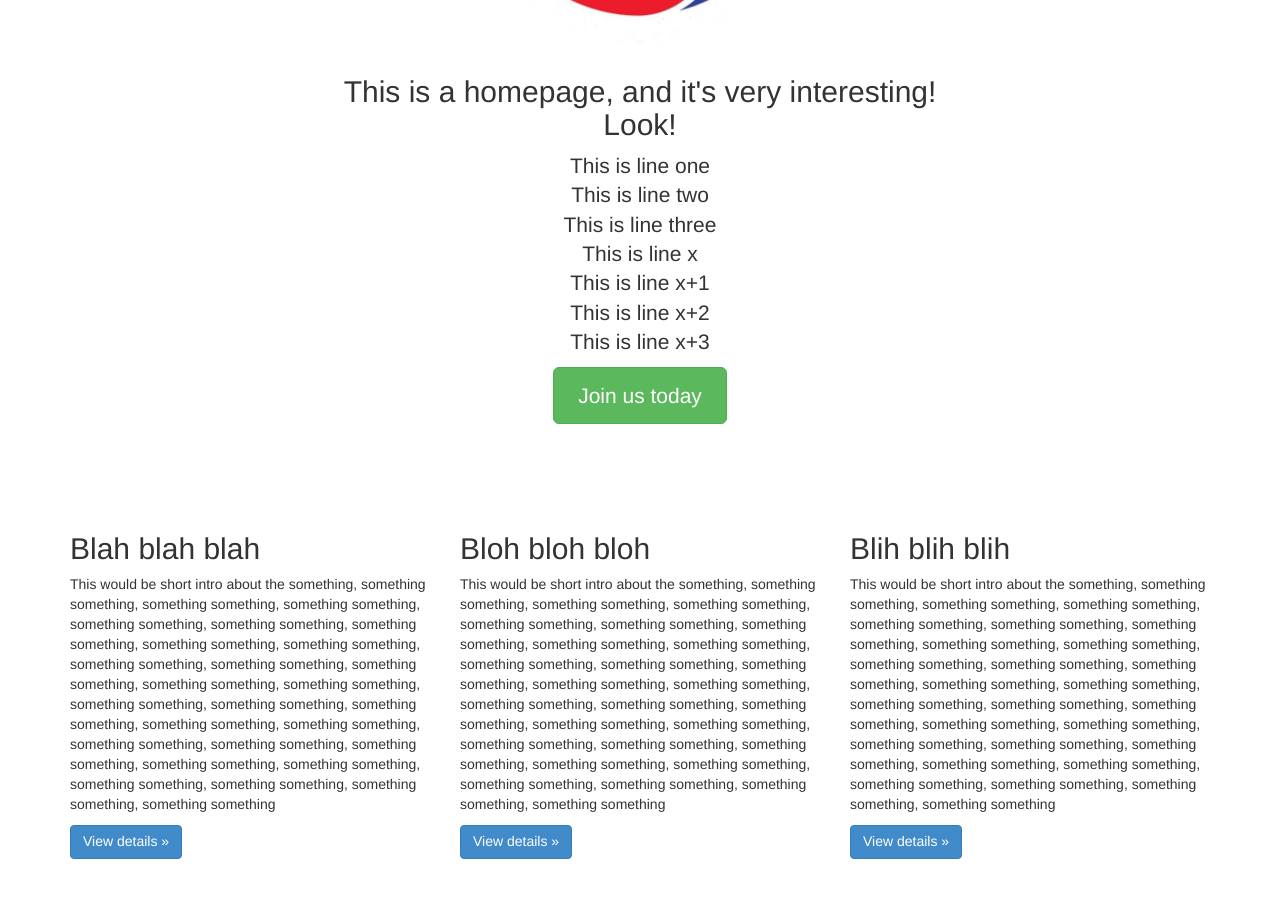
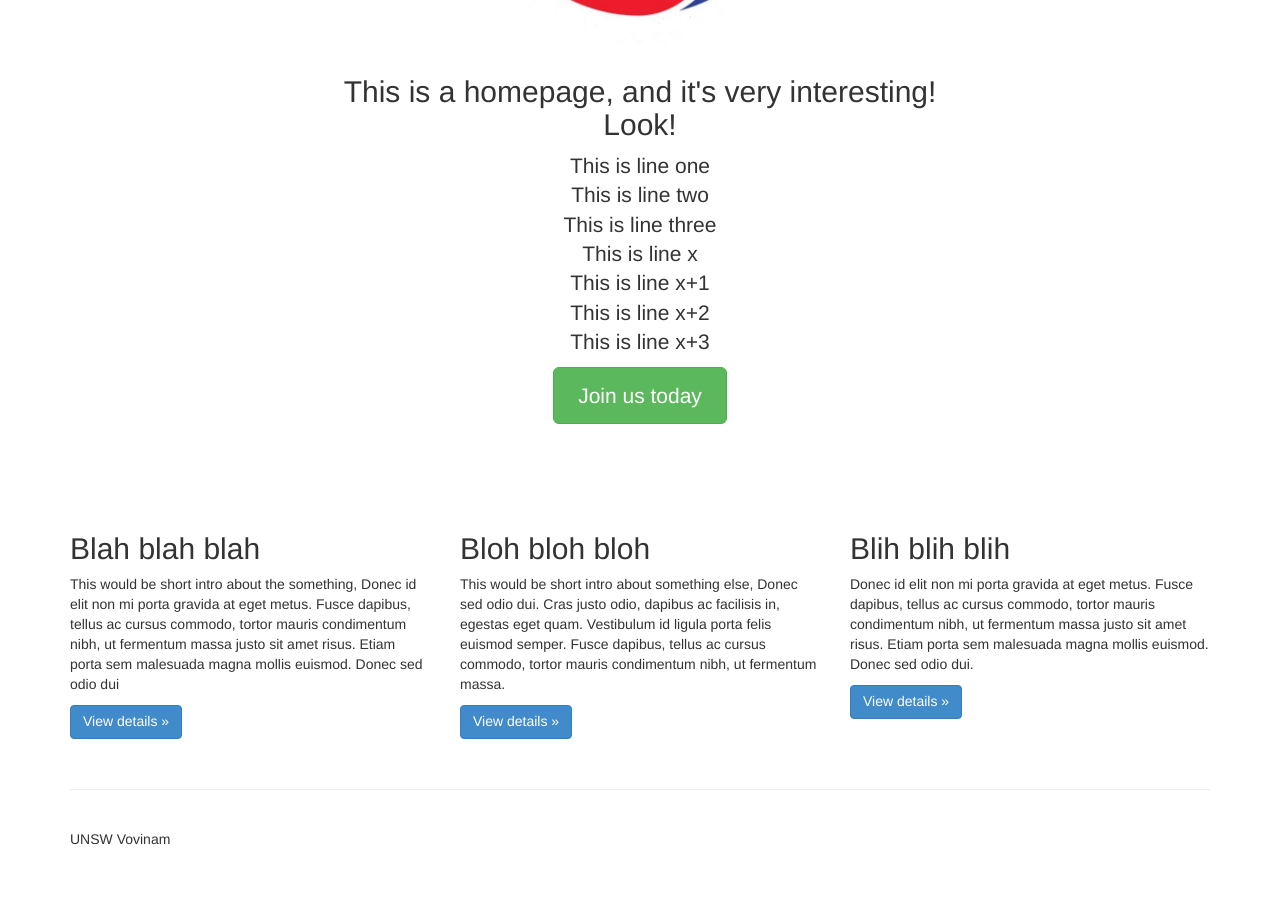
Before and after one commit to tvhong/vovinam_site, a Jekyll site: the page built from index.html, in a window 1280 px wide and 900 px high, scrolled down 616 px. Built offline with Jekyll 4.4.1, drawn with Linux system fonts in a browser that asks for light colours; Markdown is read by kramdown in place of the engine named in the settings; the list of posts is cut into pages by our own code; before the commit the page ends 1485 px from its top, so only the background shows below that.

Commit message:
Add simple footer

```diff
--- a/_layouts/default.html
+++ b/_layouts/default.html
@@ -25,7 +25,7 @@
         <li {% if page.url == "/contact/index.html" %}class="active"{% endif %}><a href="/contact/">Contact</a></li>
         <li {% if page.url == "/joinus/index.html" %}class="active"{% endif %}><a href="/joinus/">Join Us</a></li>
       </ul>
-    </div>
+    </div> <!--masthead-->
 
     <header role="banner">
 
@@ -33,10 +33,10 @@
 
     {{ content }}
 
-    <footer role="contentinfo">
-
+    <footer class="footer" role="contentinfo">
+      <p>UNSW Vovinam</p>
     </footer>
-  </div>
+  </div> <!--container-->
 
   <!--
 	<script src="//ajax.googleapis.com/ajax/libs/jquery/1.10.2/jquery.min.js"></script>
--- a/css/custom/_style.scss
+++ b/css/custom/_style.scss
@@ -3,7 +3,6 @@ body {
 }
 
 .masthead .masthead-head {
-  //height: floor($font-size-base * 2.60);
   #brand {
     display: inline-block;
   }
--- a/index.html
+++ b/index.html
@@ -27,18 +27,17 @@ title: UNSW Vovinam
   <div class="row">
     <div class="col-sm-4">
       <h2>Blah blah blah</h2>
-      <p>This would be short intro about the something, something something, something something, something something, something something, something something, something something, something something, something something, something something, something something, something something, something something, something something, something something, something something, something something, something something, something something, something something, something something, something something, something something, something something, something something, something something, something something, something something</p>
+      <p>This would be short intro about the something, Donec id elit non mi porta gravida at eget metus. Fusce dapibus, tellus ac cursus commodo, tortor mauris condimentum nibh, ut fermentum massa justo sit amet risus. Etiam porta sem malesuada magna mollis euismod. Donec sed odio dui</p>
       <p><a role="button" href="#" class="btn btn-primary">View details »</a></p>
     </div>
     <div class="col-sm-4">
       <h2>Bloh bloh bloh</h2>
-      <p>This would be short intro about the something, something something, something something, something something, something something, something something, something something, something something, something something, something something, something something, something something, something something, something something, something something, something something, something something, something something, something something, something something, something something, something something, something something, something something, something something, something something, something something, something something</p>
+      <p>This would be short intro about something else, Donec sed odio dui. Cras justo odio, dapibus ac facilisis in, egestas eget quam. Vestibulum id ligula porta felis euismod semper. Fusce dapibus, tellus ac cursus commodo, tortor mauris condimentum nibh, ut fermentum massa.</p>
       <p><a role="button" href="#" class="btn btn-primary">View details »</a></p>
     </div>
     <div class="col-sm-4">
       <h2>Blih blih blih</h2>
-      <p>This would be short intro about the something, something something, something something, something something, something something, something something, something something, something something, something something, something something, something something, something something, something something, something something, something something, something something, something something, something something, something something, something something, something something, something something, something something, something something, something something, something something, something something, something something</p>
+      <p>Donec id elit non mi porta gravida at eget metus. Fusce dapibus, tellus ac cursus commodo, tortor mauris condimentum nibh, ut fermentum massa justo sit amet risus. Etiam porta sem malesuada magna mollis euismod. Donec sed odio dui.</p>
       <p><a role="button" href="#" class="btn btn-primary">View details »</a></p>
     </div>
   </div> <!--row-->
-	</div>
```
Also changed, not shown: 1 other file.
